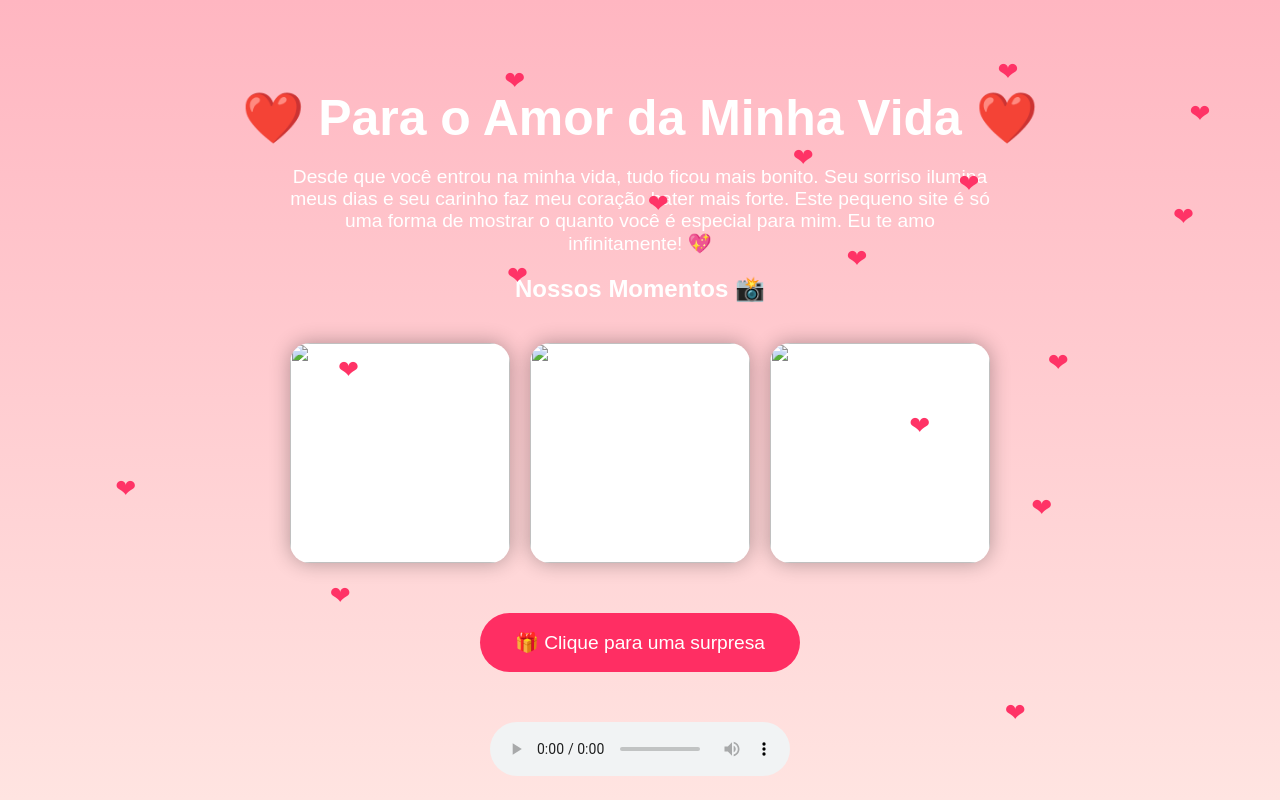
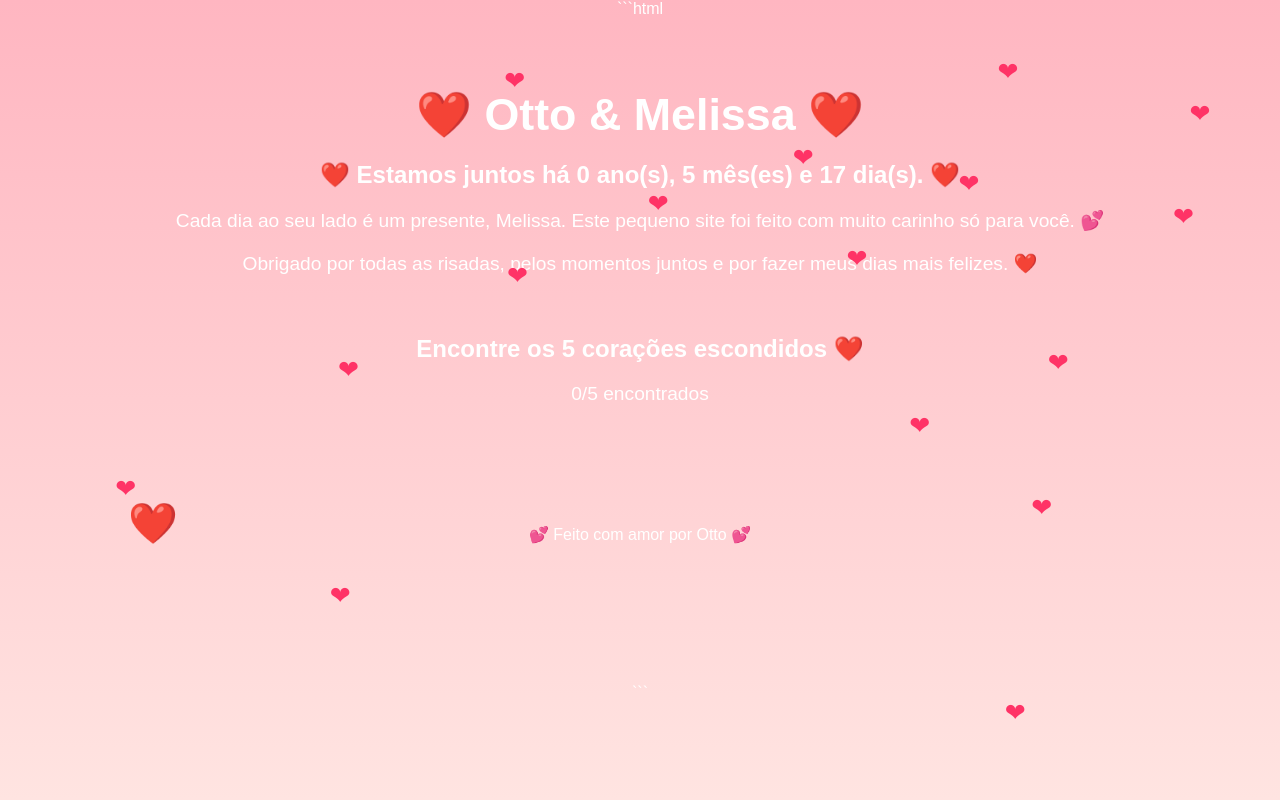
Before and after one commit to D4rkzin00/site-namorada, a plain HTML site: page index.html in a window 1280 px wide. Drawn offline with Linux system fonts and the light colour scheme.

Commit message:
Update index.html

````diff
--- a/index.html
+++ b/index.html
@@ -1,16 +1,17 @@
+```html
 <!DOCTYPE html>
 <html lang="pt-BR">
 <head>
 <meta charset="UTF-8">
 <meta name="viewport" content="width=device-width, initial-scale=1.0">
-<title>Para o Amor da Minha Vida ❤️</title>
+<title>Otto ❤️ Melissa</title>
 
 <style>
 *{
     margin:0;
     padding:0;
     box-sizing:border-box;
-    font-family:Arial, sans-serif;
+    font-family:Arial,sans-serif;
 }
 
 body{
@@ -22,84 +23,39 @@ body{
 }
 
 .container{
-    padding:50px 20px;
+    padding:40px 20px;
 }
 
 h1{
-    font-size:3em;
-    margin-top:40px;
-    animation:brilhar 2s infinite alternate;
+    font-size:2.8em;
+    margin-top:30px;
 }
 
-@keyframes brilhar{
-    from{transform:scale(1);}
-    to{transform:scale(1.05);}
+h2{
+    margin-top:20px;
 }
 
 p{
+    margin-top:20px;
     font-size:1.2em;
-    margin:20px auto;
-    max-width:700px;
-}
-
-.galeria{
-    display:flex;
-    justify-content:center;
-    gap:20px;
-    flex-wrap:wrap;
-    margin-top:40px;
-}
-
-.foto{
-    width:220px;
-    height:220px;
-    background:white;
-    border-radius:20px;
-    overflow:hidden;
-    box-shadow:0 0 20px rgba(0,0,0,0.3);
-}
-
-.foto img{
-    width:100%;
-    height:100%;
-    object-fit:cover;
 }
 
 .botao{
-    margin-top:50px;
-    padding:18px 35px;
+    margin-top:20px;
+    padding:15px 30px;
     border:none;
     border-radius:30px;
     background:#ff2e63;
     color:white;
-    font-size:1.2em;
+    font-size:18px;
     cursor:pointer;
-    transition:0.3s;
-}
-
-.botao:hover{
-    transform:scale(1.1);
 }
 
 #surpresa{
     display:none;
-    margin-top:40px;
-    font-size:1.5em;
-    animation:aparecer 1s;
+    margin-top:50px;
 }
 
-@keyframes aparecer{
-    from{
-        opacity:0;
-        transform:scale(0.5);
-    }
-    to{
-        opacity:1;
-        transform:scale(1);
-    }
-}
-
-/* Corações */
 .coracao{
     position:fixed;
     top:-20px;
@@ -113,78 +69,191 @@ p{
         transform:translateY(110vh);
     }
 }
+
+.tesouro{
+    position:absolute;
+    font-size:40px;
+    cursor:pointer;
+}
+
+#c1{top:500px;left:10%;}
+#c2{top:800px;left:80%;}
+#c3{top:1100px;left:20%;}
+#c4{top:1400px;left:70%;}
+#c5{top:1700px;left:40%;}
+
+footer{
+    margin-top:120px;
+    margin-bottom:100px;
+}
 </style>
 </head>
 <body>
 
 <div class="container">
 
-<h1>❤️ Para o Amor da Minha Vida ❤️</h1>
+<h1>❤️ Otto & Melissa ❤️</h1>
+
+<h2 id="contador"></h2>
 
 <p>
-Desde que você entrou na minha vida, tudo ficou mais bonito.
-Seu sorriso ilumina meus dias e seu carinho faz meu coração bater mais forte.
-Este pequeno site é só uma forma de mostrar o quanto você é especial para mim.
-Eu te amo infinitamente! 💖
+Cada dia ao seu lado é um presente, Melissa.
+Este pequeno site foi feito com muito carinho só para você. 💕
 </p>
 
-<h2>Nossos Momentos 📸</h2>
+<p>
+Obrigado por todas as risadas, pelos momentos juntos
+e por fazer meus dias mais felizes. ❤️
+</p>
 
-<div class="galeria">
-    <div class="foto">
-        <img src="foto1.jpg">
-    </div>
+<h2 style="margin-top:60px;">
+Encontre os 5 corações escondidos ❤️
+</h2>
 
-    <div class="foto">
-        <img src="foto2.jpg">
-    </div>
+<p id="progresso">0/5 encontrados</p>
 
-    <div class="foto">
-        <img src="foto3.jpg">
-    </div>
-</div>
+<div class="tesouro" id="c1" onclick="encontrou(this)">❤️</div>
+<div class="tesouro" id="c2" onclick="encontrou(this)">❤️</div>
+<div class="tesouro" id="c3" onclick="encontrou(this)">❤️</div>
+<div class="tesouro" id="c4" onclick="encontrou(this)">❤️</div>
+<div class="tesouro" id="c5" onclick="encontrou(this)">❤️</div>
 
-<button class="botao" onclick="mostrarSurpresa()">
-🎁 Clique para uma surpresa
+<div id="surpresa">
+
+<h2>🎉 Parabéns, Melissa!</h2>
+
+<p>
+Você encontrou todos os corações,
+mas a verdade é que você já encontrou o meu há muito tempo. ❤️
+</p>
+
+<p>
+Eu te amo muito e espero viver muitos momentos ao seu lado. 💕
+</p>
+
+<h2>
+Melissa, promete continuar criando memórias comigo? ❤️
+</h2>
+
+<button class="botao"
+onclick="alert('Eu te amo muito, Melissa! ❤️')">
+Sim!
 </button>
 
-<div id="surpresa">
-    💖 Você é a melhor parte da minha vida.<br>
-    Obrigado por existir e por fazer cada dia valer a pena.<br><br>
-    <h2>Eu te amo para sempre! ❤️</h2>
-</div>
+<button
+class="botao"
+id="nao"
+ontouchstart="fugir()"
+onclick="fugir()">
+Não
+</button>
+
+<h3 style="margin-top:30px;">
+❤️ Otto + Melissa desde 28/12/2025 ❤️
+</h3>
 
 </div>
 
-<!-- Música -->
-<audio autoplay loop controls>
-    <source src="musica.mp3" type="audio/mpeg">
-</audio>
+<footer>
+💕 Feito com amor por Otto 💕
+</footer>
+
+</div>
 
 <script>
-function mostrarSurpresa(){
-    document.getElementById("surpresa").style.display = "block";
+
+const dataNamoro = new Date("2025-12-28");
+
+function atualizarContador() {
+    const hoje = new Date();
+
+    let anos = hoje.getFullYear() - dataNamoro.getFullYear();
+    let meses = hoje.getMonth() - dataNamoro.getMonth();
+    let dias = hoje.getDate() - dataNamoro.getDate();
+
+    if (dias < 0) {
+        meses--;
+        const ultimoMes =
+            new Date(
+                hoje.getFullYear(),
+                hoje.getMonth(),
+                0
+            ).getDate();
+
+        dias += ultimoMes;
+    }
+
+    if (meses < 0) {
+        anos--;
+        meses += 12;
+    }
+
+    document.getElementById("contador").innerHTML =
+        `❤️ Estamos juntos há ${anos} ano(s), ${meses} mês(es) e ${dias} dia(s). ❤️`;
 }
 
-// Corações caindo
+atualizarContador();
+
 function criarCoracao(){
     const coracao = document.createElement("div");
+
     coracao.classList.add("coracao");
     coracao.innerHTML = "❤";
 
-    coracao.style.left = Math.random() * window.innerWidth + "px";
+    coracao.style.left =
+        Math.random() * window.innerWidth + "px";
+
     coracao.style.animationDuration =
         (Math.random() * 4 + 3) + "s";
 
     document.body.appendChild(coracao);
 
-    setTimeout(()=>{
+    setTimeout(() => {
         coracao.remove();
     },7000);
 }
 
 setInterval(criarCoracao,300);
+
+let encontrados = 0;
+
+function encontrou(coracao){
+    coracao.style.display = "none";
+
+    encontrados++;
+
+    document.getElementById("progresso")
+        .innerHTML =
+        `${encontrados}/5 encontrados`;
+
+    if(encontrados === 5){
+        document.getElementById("surpresa")
+            .style.display = "block";
+
+        window.scrollTo({
+            top:document.body.scrollHeight,
+            behavior:"smooth"
+        });
+    }
+}
+
+function fugir(){
+    const botao =
+        document.getElementById("nao");
+
+    botao.style.position = "fixed";
+
+    botao.style.left =
+        Math.random() *
+        (window.innerWidth - 120) + "px";
+
+    botao.style.top =
+        Math.random() *
+        (window.innerHeight - 60) + "px";
+}
+
 </script>
 
 </body>
 </html>
+```
````
